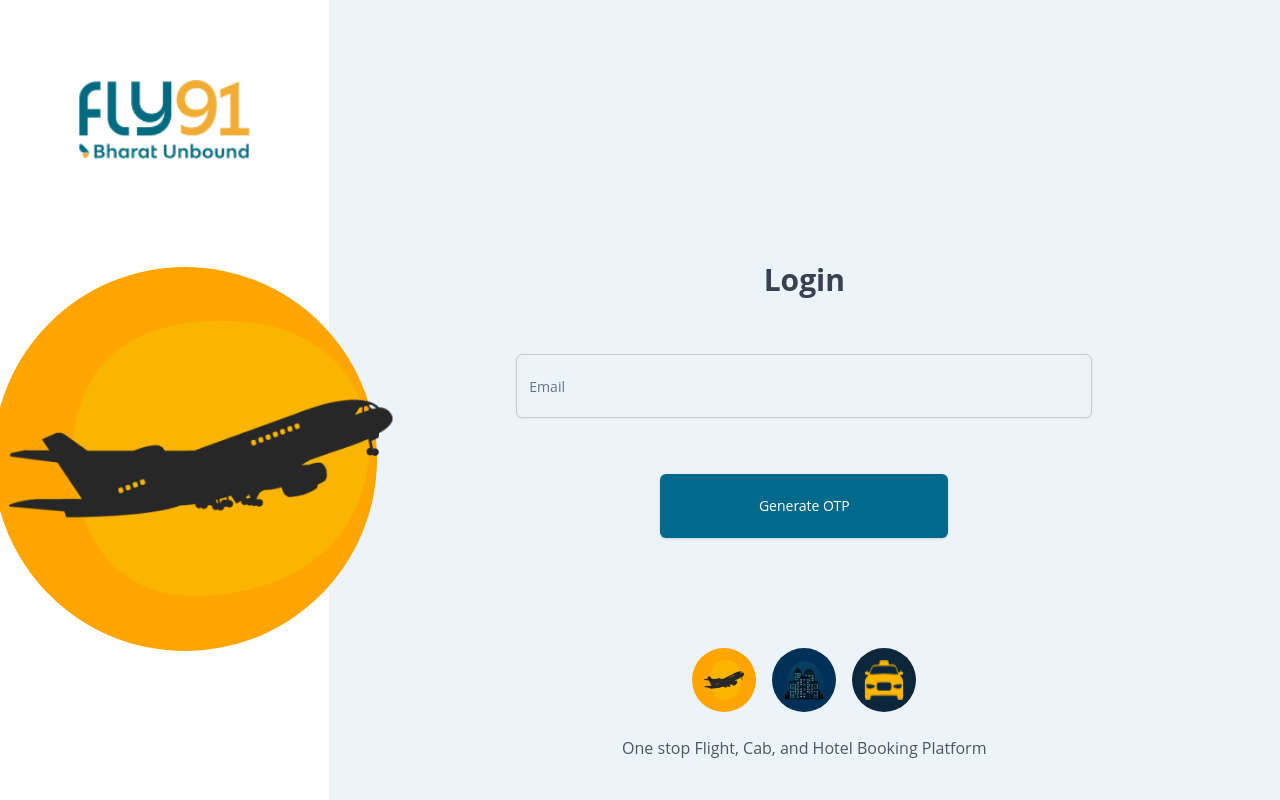
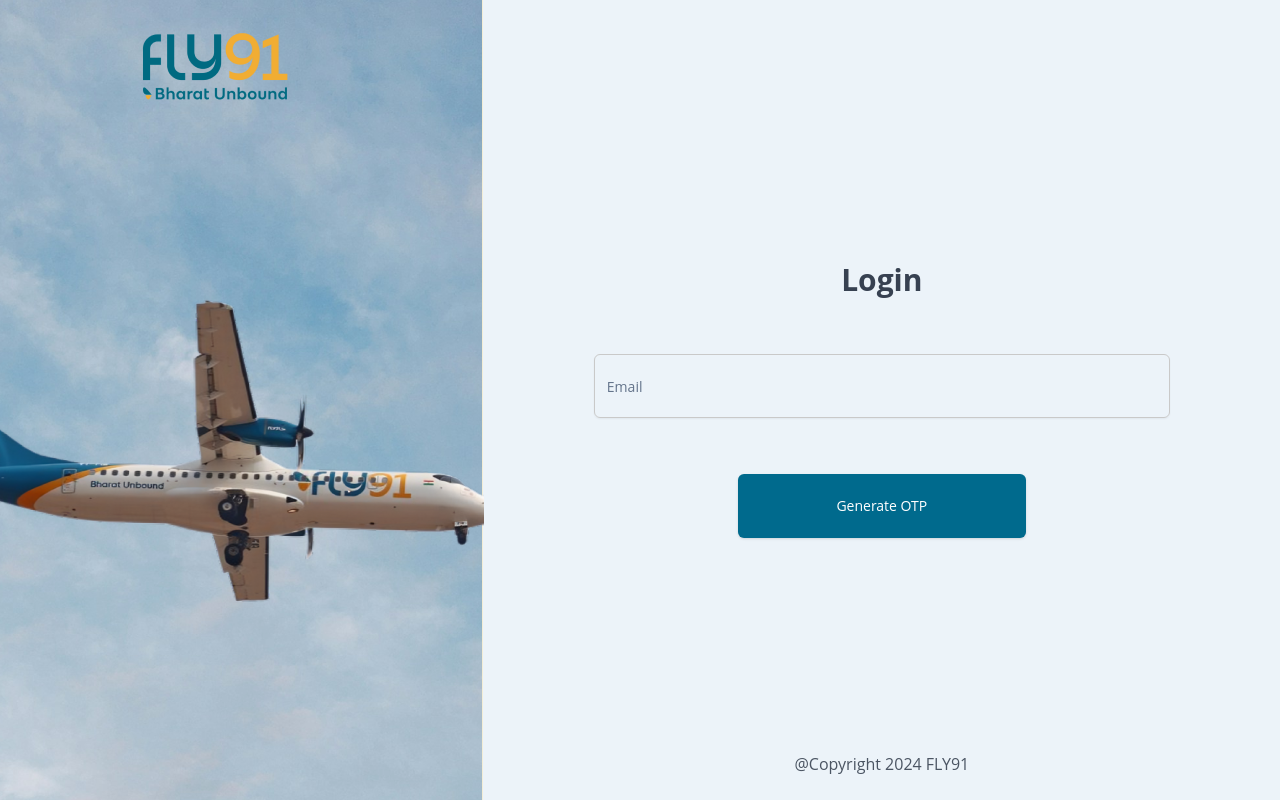
Before and after one commit to Dunking-Dunk/Fly91, a React (Vite) app in the folder frontend/: page /login in a window 1280 px wide. Built offline with nearby package versions, Linux system fonts and the light colour scheme.

Commit message:
something

```diff
--- a/frontend/src/components/global/header.jsx
+++ b/frontend/src/components/global/header.jsx
@@ -1,9 +1,11 @@
-import React from 'react'
+import React from "react";
 
 const Header = () => {
-    return (
-        <div className='w-full h-16 fixed top-0 z-20 bg-white'></div>
-    )
-}
+  return (
+    <div className="w-full">
+      <div className="h-14 w-[96.5%] mt-3 rounded-xl bg-white m-auto"></div>;
+    </div>
+  );
+};
 
-export default Header
+export default Header;
--- a/frontend/src/pages/login/login.jsx
+++ b/frontend/src/pages/login/login.jsx
@@ -12,11 +12,8 @@
   FormMessage,
 } from "@/components/ui/form";
 import { Input } from "@/components/ui/input";
-import logo from "@/assets/images/logo.png";
-import aero from "@/assets/images/aero-1.png";
-import city from "@/assets/images/city.png";
-import cab from "@/assets/images/cab.png";
 import OtpLogin from "@/components/form/otp";
+import loginImg from "@/assets/images/loginImg.png";
 
 export default function LoginPage() {
   const [isOtpSent, setIsOtpSent] = useState(false);
@@ -41,21 +38,13 @@
   }
 
   return (
-    <div className="flex min-h-screen">
+    <div className="flex min-h-screen h-[100vh]">
       {/* Left side with logo and illustration */}
-      <div className="hidden w-1/3 relative bg-white lg:flex flex-col px-8 py-20 z-10">
-        <div className="mb-8 self-center">
-          <img src={logo} alt="fly91 logo" className="h-20 w-50" />
-        </div>
-        <div className=" top-1/3 absolute w-96 h-96 self-end flex justify-end items-center">
-          <div className="absolute left-20 w-full h-full bg-[#FFA500] rounded-full"></div>
-          <img
-            src={aero}
-            alt="Airplane silhouette"
-            className="absolute left-24 w-full h-full object-contain"
-          />
-        </div>
-      </div>
+      <img
+        src={loginImg}
+        alt="fly91 img"
+        className="object-none object-top w-[55%] -mt-6 "
+      />
 
       {/* Right side with login form */}
       <div className="w-full bg-[#ECF3F9] flex flex-col items-center justify-center p-8 relative">
@@ -96,22 +85,9 @@
           </div>
         )}
 
-        <div className="text-center absolute bottom-[5%]">
-          <div className="flex justify-center space-x-4">
-            <div className="bg-[#FFA500] p-3 rounded-full">
-              <img src={aero} alt="Airplane silhouette" className="h-10 w-10" />
-            </div>
-            <div className="bg-[#003056] p-3 rounded-full">
-              <img src={city} alt="Airplane silhouette" className="h-10 w-10" />
-            </div>
-            <div className="bg-[#0C263C] p-3 rounded-full">
-              <img src={cab} alt="Airplane silhouette" className="h-10 w-10" />
-            </div>
-          </div>
-          <p className="mt-6 text-gray-600">
-            One stop Flight, Cab, and Hotel Booking Platform
-          </p>
-        </div>
+        <p className=" text-gray-600 absolute bottom-6">
+            @Copyright 2024 FLY91
+        </p>
       </div>
     </div>
   );
```
Also changed, not shown: frontend/src/assets/images/loginImg.png (added).
